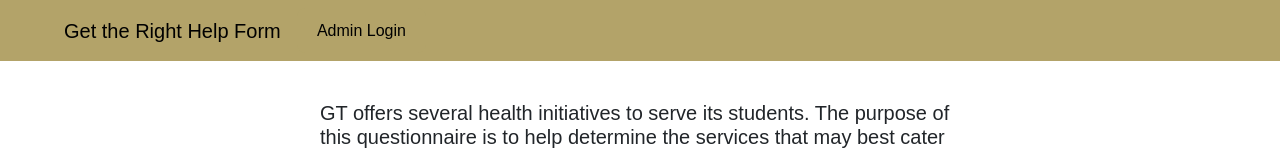
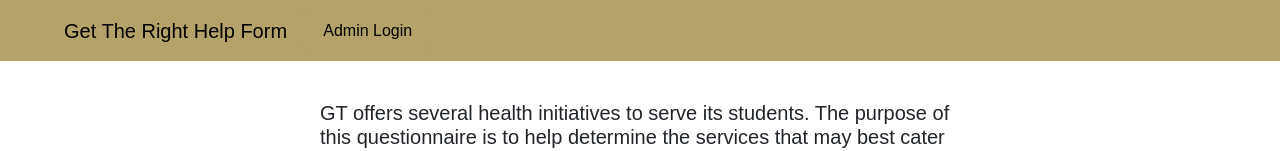
Before and after one commit to DewgongAgarwal/GT-Senior-Design-Frontend, a React (Vite) app: page / in a window 1280 px wide. Shown: the top 151 px of the page. Built offline with nearby package versions, Linux system fonts and the light colour scheme.

Commit message:
Updated interface and removed unused js

```diff
--- a/src/App.jsx
+++ b/src/App.jsx
@@ -236,7 +236,7 @@ class App extends Component {
     return (
       <nav className="navbar sticky-top navbar-expand-lg navbar-custom">
         <a className="navbar-brand" href="/">
-          Get the Right Help Form
+          Get The Right Help Form
         </a>
         <button
           className="navbar-toggler"
```
